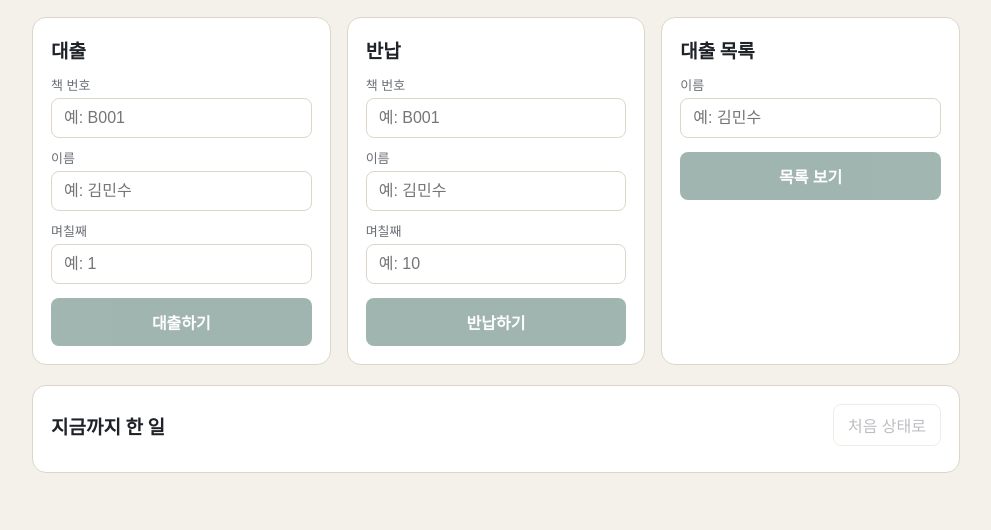
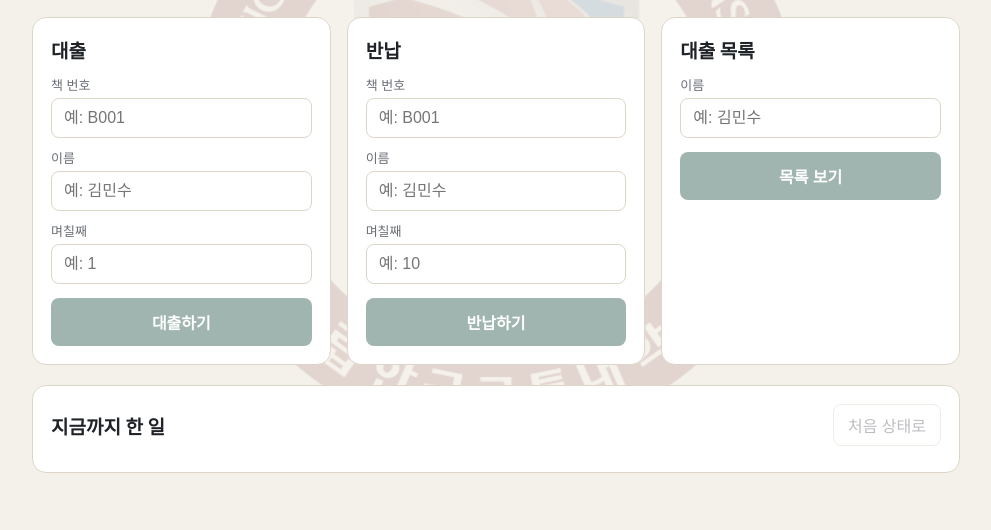
Before and after one commit to sunglim03/library-loan, a plain HTML site: page index.html in a window 1280 px wide. Shown: the part 270-800 px from the top of the page, without its empty margins (144-1135 px from the left). Drawn offline with Linux system fonts and the light colour scheme.

Commit message:
배경에 심벌마크 추가
Co-Authored-By: Claude Opus 5.5 <noreply@anthropic.com>

```diff
--- a/index.html
+++ b/index.html
@@ -13,7 +13,11 @@
   * { box-sizing: border-box; }
   body { margin: 0; background: var(--bg); color: var(--ink);
     font-family: -apple-system, "Apple SD Gothic Neo", "Malgun Gothic", "Noto Sans KR", sans-serif; }
-  main { max-width: 960px; margin: 0 auto; padding: 24px 16px 48px; }
+  /* 배경: 심벌마크를 화면 가운데에 은은하게 고정 */
+  body::before { content: ""; position: fixed; inset: 0; z-index: -1; pointer-events: none;
+    background: url("emblem.png") center / min(80vw, 620px) no-repeat; opacity: .13; }
+  section, #result { background-color: rgba(255, 255, 255, .82); backdrop-filter: blur(2px); }
+  main { max-width: 960px; margin: 0 auto; padding: 24px 16px 48px; position: relative; }
   header h1 { margin: 0 0 4px; font-size: 26px; }
   header p { margin: 0 0 16px; color: var(--muted); font-size: 14px; }
   #status { font-size: 14px; color: var(--muted); margin-bottom: 12px; }
```
Also changed, not shown: emblem.png (added).
